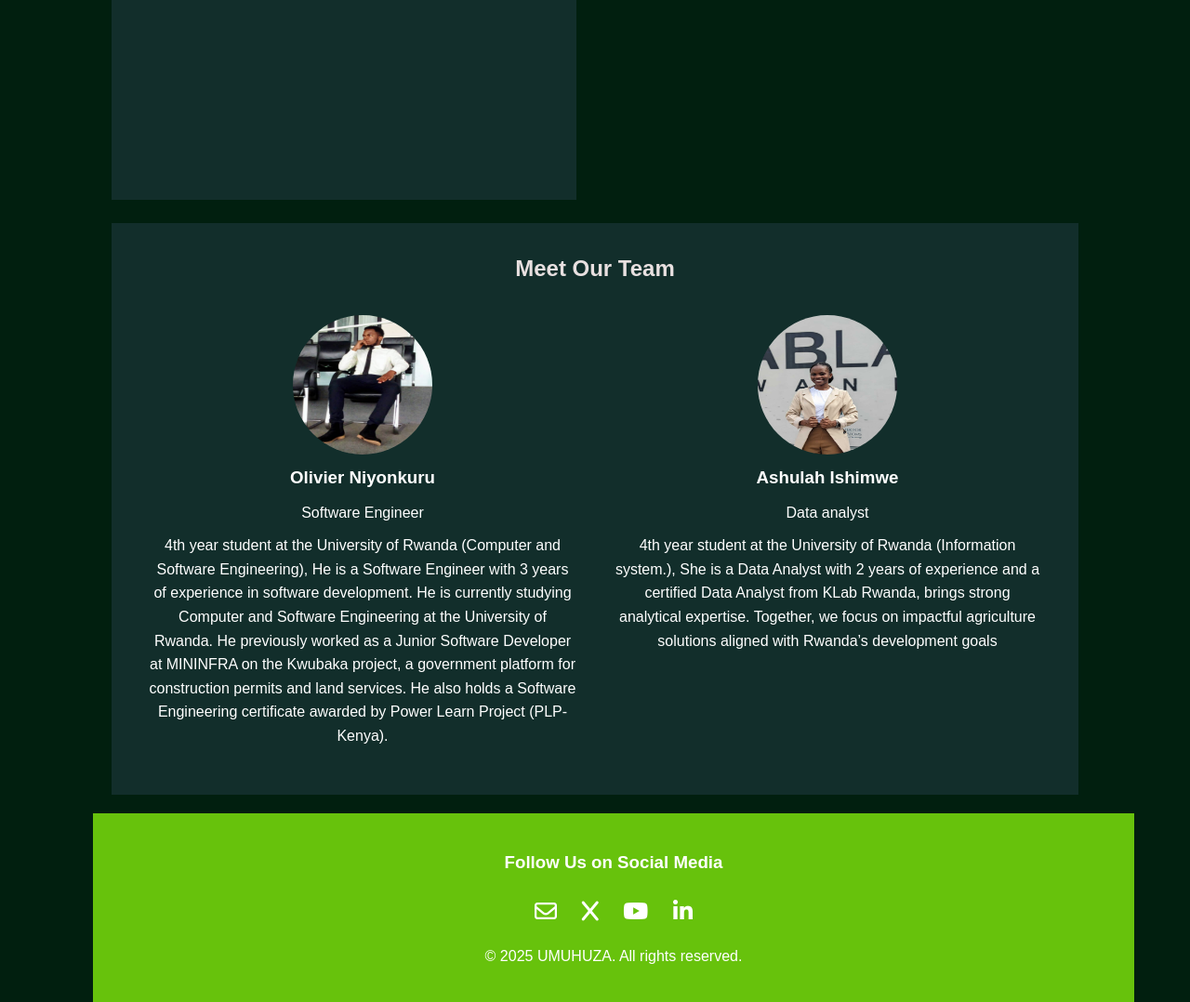
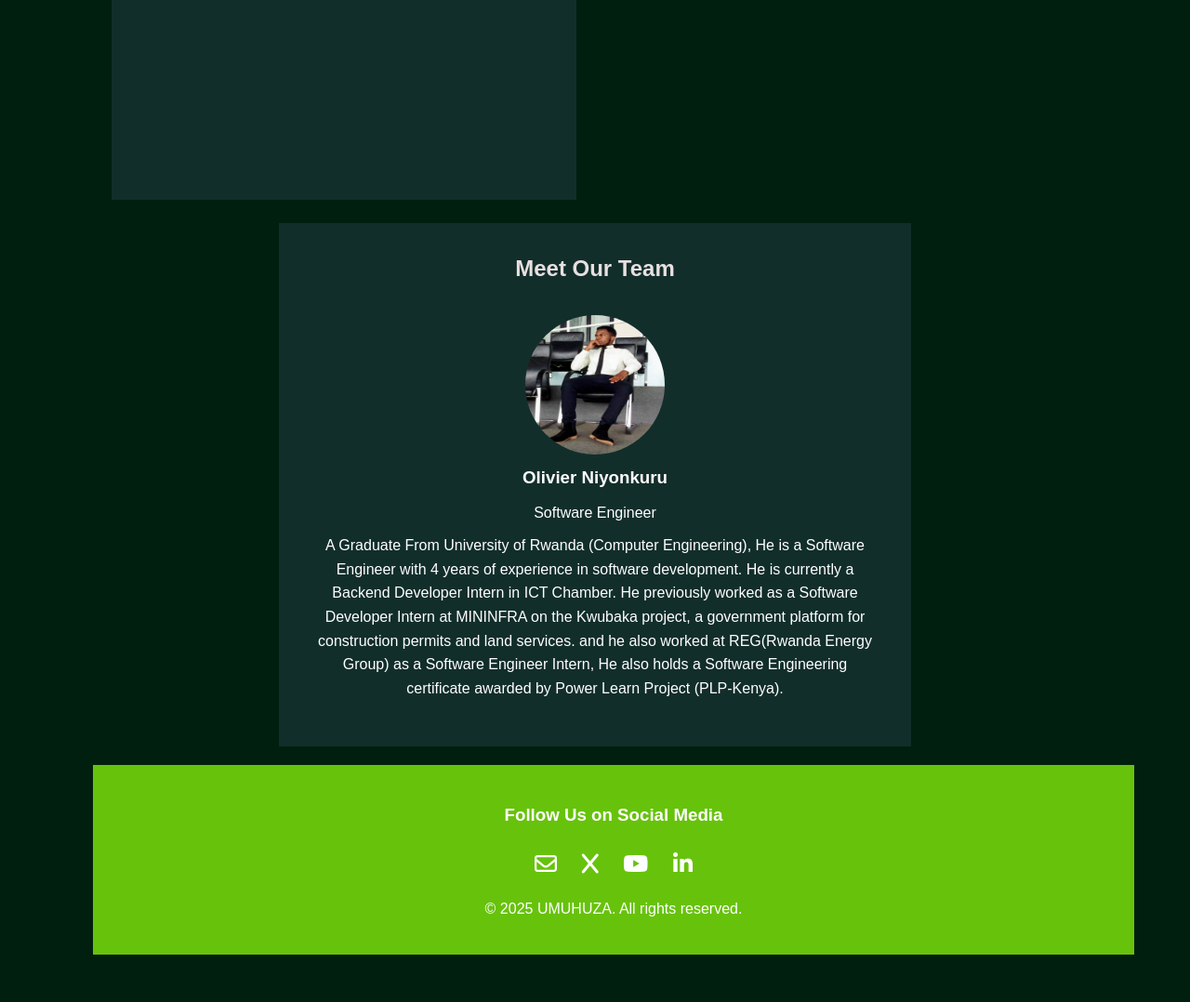
Before and after one commit to Niyonkuru-olivier/ikiraro, a Flask app: page / in a window 1280 px wide. Shown: the part 2628-3706 px from the top of the page at 93% size. After the commit the page ends 3655 px from the top, so only its background shows below. Run offline with Flask 3, Linux system fonts and the light colour scheme.

Commit message:
System Updated

```diff
--- a/templates/index.html
+++ b/templates/index.html
@@ -230,13 +230,13 @@
                 <img src="{{url_for('static', filename='olivier.jpg')}}" alt="Team Member 2" width="150" height="150" loading="lazy">
                 <h3>Olivier Niyonkuru</h3>
                 <p>Software Engineer</p>
-                <p> 4th year student at the University of Rwanda (Computer and Software Engineering),
-                    He is a Software Engineer with 3 years of experience in software development. He is currently studying Computer and Software Engineering at the University of Rwanda. He previously worked as a Junior Software Developer at MININFRA on the Kwubaka project, a government platform for construction permits and land services.
-                    He also holds a Software Engineering certificate awarded by Power Learn Project (PLP-Kenya).
+                <p> A Graduate From University of Rwanda (Computer Engineering),
+                    He is a Software Engineer with 4 years of experience in software development. He is currently a Backend Developer Intern in ICT Chamber. He previously worked as a Software Developer Intern at MININFRA on the Kwubaka project, a government platform for construction permits and land services.
+                    and he also worked at REG(Rwanda Energy Group) as a Software Engineer Intern, He also holds a Software Engineering certificate awarded by Power Learn Project (PLP-Kenya).
                  </p>
             </div>
         </td>
-        <td>
+   <!--     <td>
             <div class="team-member">
                 <img src="{{url_for('static', filename='ashula.jpg')}}" alt="Team Member 3" width="150" height="150" loading="lazy">
                 <h3>Ashulah Ishimwe</h3>
@@ -246,7 +246,7 @@
                     brings strong analytical expertise. Together, we focus on impactful
                     agriculture solutions aligned with Rwanda’s development goals </p>
                      </div>
-                    </td>
+                    </td>-->
                     </tr>
                     </table>
         </section>
```
Also changed, not shown: README.md.
